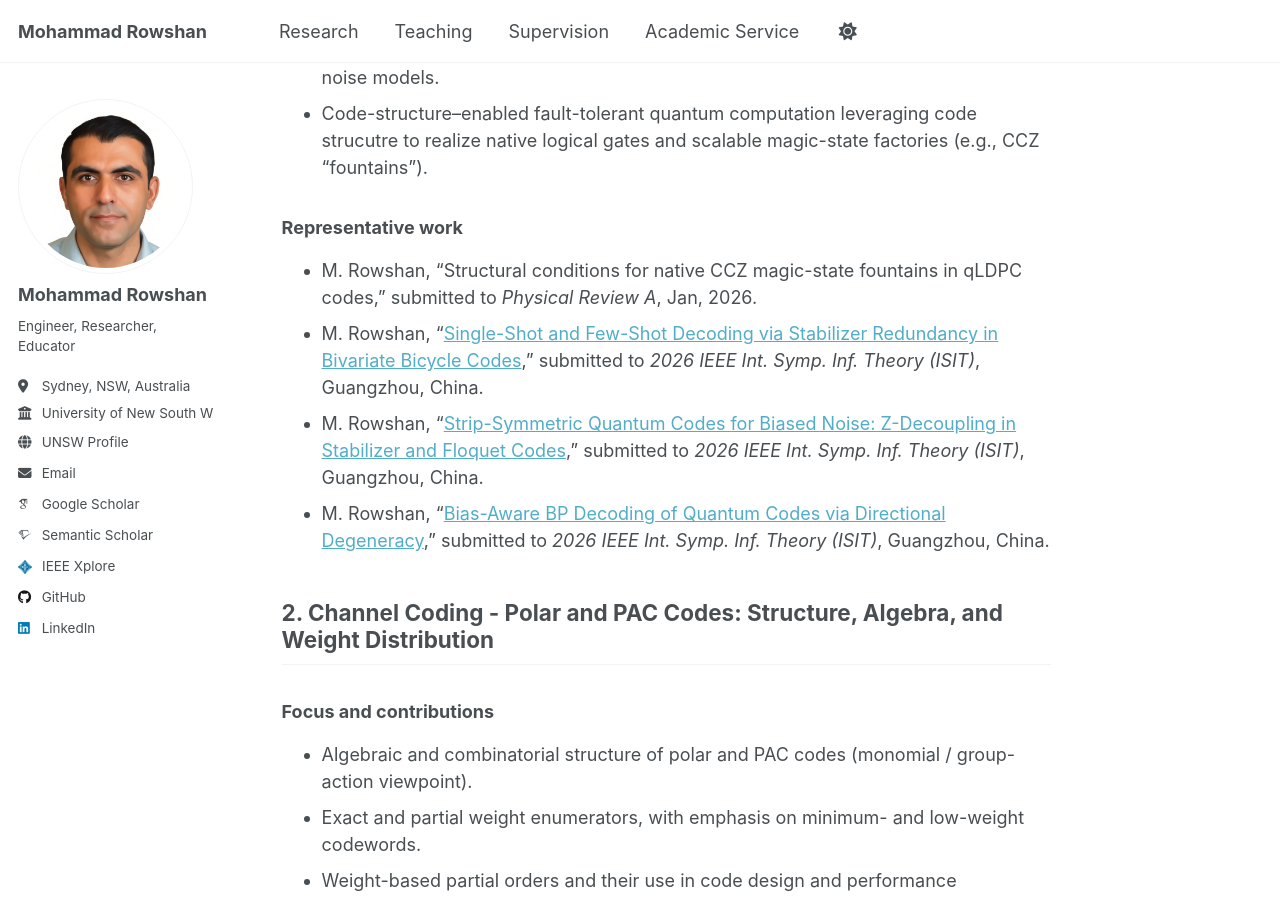
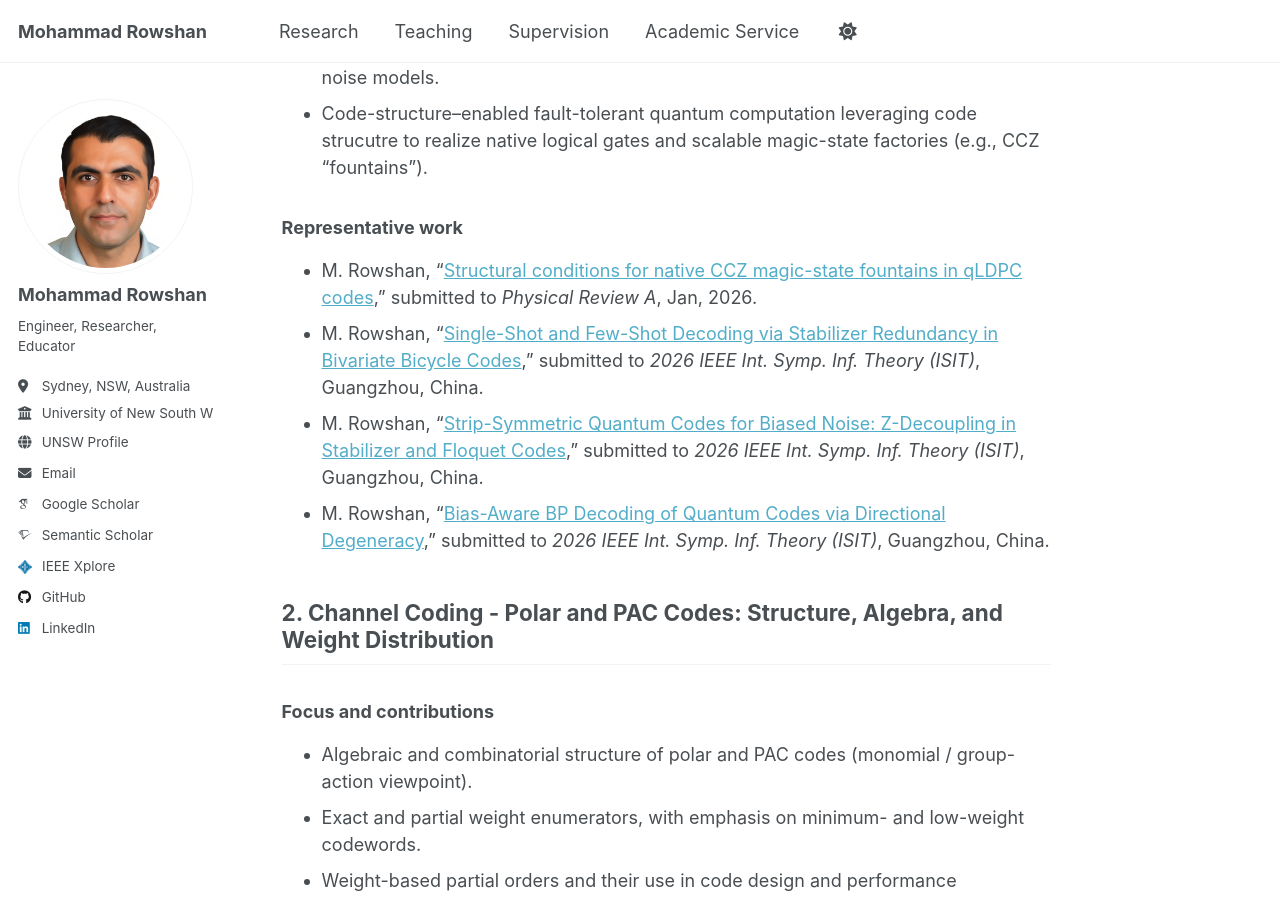
Before and after one commit to mohammad-rowshan/mohammad-rowshan.github.io, a Jekyll site: the page built from _pages/research.md, in a window 1280 px wide and 900 px high, scrolled down 1185 px. Built offline with Jekyll 4.4.1, drawn with Linux system fonts in a browser that asks for light colours; some web fonts are replaced; a script that is not in the unit is left out; comment, search, counter and statistics services are not loaded; part of the change alters nothing that is shown.

```diff
--- a/_pages/research.md
+++ b/_pages/research.md
@@ -36,7 +36,7 @@ For a complete list, please visit my [Google Scholar](https://scholar.google.com
 
 ### Representative work
 
-- M. Rowshan, “Structural conditions for native CCZ magic-state fountains in qLDPC codes,” submitted to *Physical Review A*, Jan, 2026.
+- M. Rowshan, “[Structural conditions for native CCZ magic-state fountains in qLDPC codes](https://arxiv.org/pdf/2601.22489),” submitted to *Physical Review A*, Jan, 2026.
 - M. Rowshan, “[Single-Shot and Few-Shot Decoding via Stabilizer Redundancy in Bivariate Bicycle Codes](https://arxiv.org/pdf/2601.01137),” submitted to *2026 IEEE Int. Symp. Inf. Theory (ISIT)*, Guangzhou, China.
 - M. Rowshan, “[Strip-Symmetric Quantum Codes for Biased Noise: Z-Decoupling in Stabilizer and Floquet Codes](https://arxiv.org/pdf/2601.03623),” submitted to *2026 IEEE Int. Symp. Inf. Theory (ISIT)*, Guangzhou, China.
 - M. Rowshan, “[Bias-Aware BP Decoding of Quantum Codes via Directional Degeneracy](https://arxiv.org/pdf/2601.07240),” submitted to *2026 IEEE Int. Symp. Inf. Theory (ISIT)*, Guangzhou, China.
```
